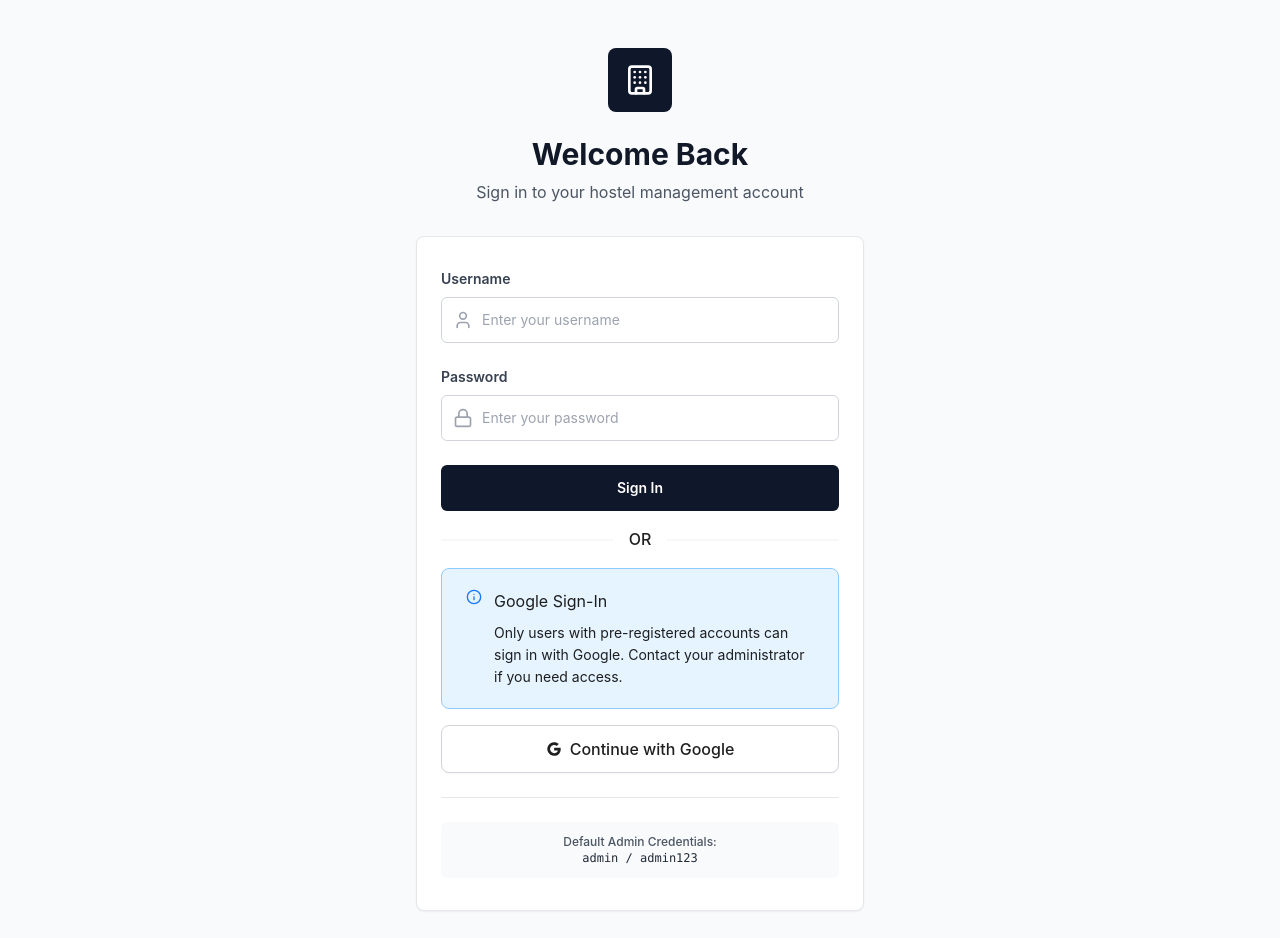
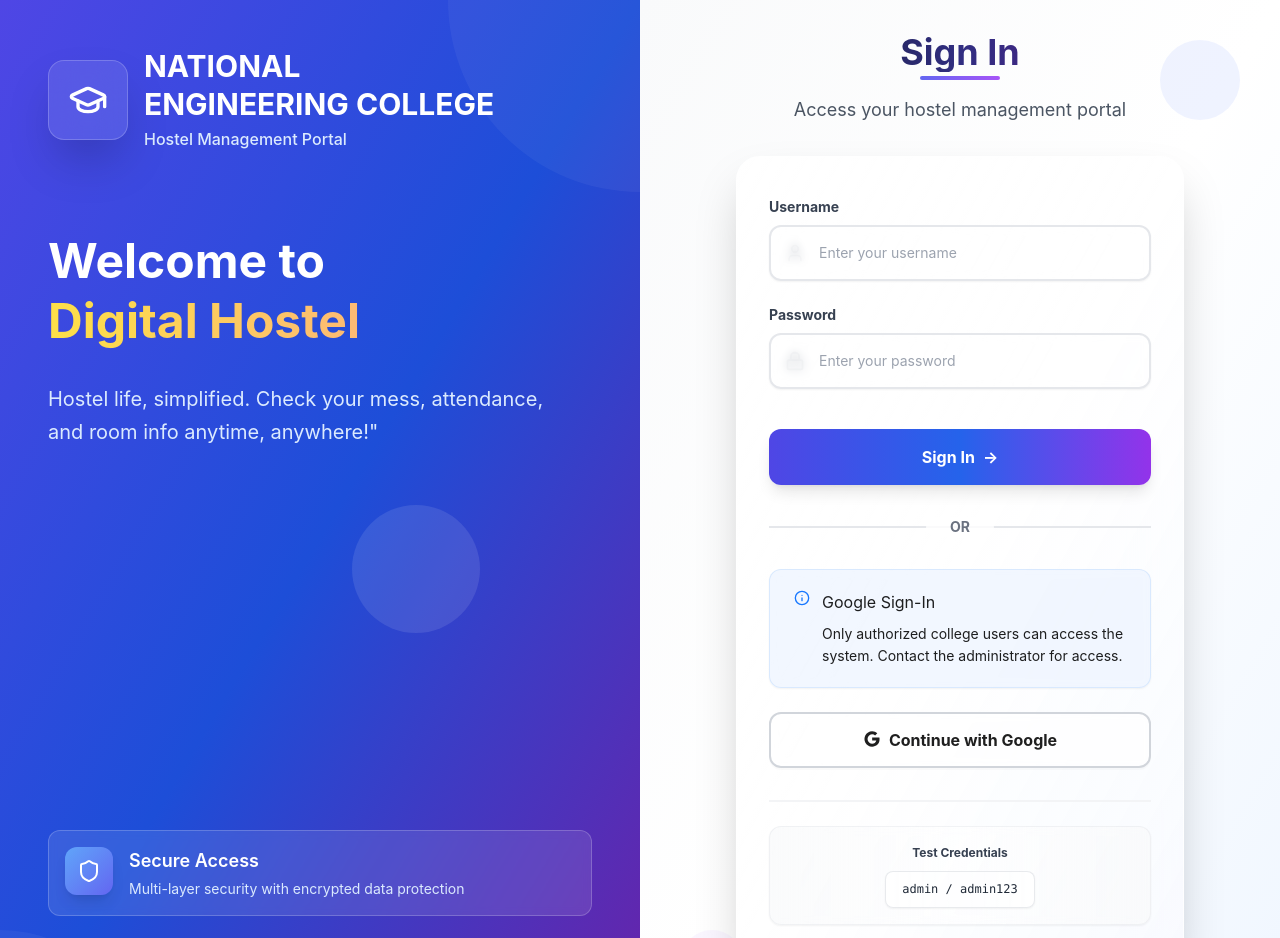
Before and after one commit to Siddiq4712/hsotel-management-mern, a React (Create React App) app in the folder frontend/: page /login in a window 1280 px wide. Shown: the top 938 px of the page. Built offline with nearby package versions, Linux system fonts and the light colour scheme.

Commit message:
Enhanced login page

```diff
--- a/frontend/package.json
+++ b/frontend/package.json
@@ -13,6 +13,7 @@
     "axios": "^1.12.2",
     "chart.js": "^4.5.0",
     "date-fns": "^4.1.0",
+    "framer-motion": "^12.23.22",
     "lucide-react": "^0.542.0",
     "moment": "^2.30.1",
     "react": "^19.1.1",
--- a/frontend/src/components/auth/Login.jsx
+++ b/frontend/src/components/auth/Login.jsx
@@ -1,7 +1,7 @@
 import React, { useState, useEffect } from 'react';
 import { useLocation } from 'react-router-dom';
 import { useAuth } from '../../context/AuthContext';
-import { Building, User, Lock, AlertCircle, Info } from 'lucide-react';
+import { GraduationCap, User, Lock, AlertCircle, Info, Shield, BookOpen, Users } from 'lucide-react';
 import { Divider, Button, Alert, message } from 'antd';
 import { GoogleOutlined } from '@ant-design/icons';
 import { authAPI } from '../../services/api';
@@ -49,9 +49,8 @@ const Login = () => {
       }
 
       setOauthError(displayMessage);
-      message.error(displayMessage, 8); // Show for 8 seconds
+      message.error(displayMessage, 8);
 
-      // Clear URL parameters after showing the error
       window.history.replaceState({}, document.title, window.location.pathname);
     }
   }, [location]);
@@ -60,7 +59,7 @@ const Login = () => {
     e.preventDefault();
     setLoading(true);
     setError('');
-    setOauthError(''); // Clear OAuth errors when attempting regular login
+    setOauthError('');
 
     const result = await login(credentials);
 
@@ -78,12 +77,10 @@ const Login = () => {
       ...credentials,
       [e.target.name]: e.target.value
     });
-    // Clear errors when user starts typing
     if (error) setError('');
     if (oauthError) setOauthError('');
   };
 
-  // Google login handler
   const handleGoogleLogin = () => {
     setError('');
     setOauthError('');
@@ -91,38 +88,115 @@ const Login = () => {
   };
 
   return (
-    <div className="min-h-screen flex items-center justify-center bg-gray-50 py-12 px-4 sm:px-6 lg:px-8">
-      <div className="max-w-md w-full space-y-8">
+    <div className="min-h-screen flex">
+
+      {/* Left Side - Branding Panel */}
+      <div className="hidden lg:flex lg:w-1/2 bg-gradient-to-br from-indigo-600 via-blue-700 to-purple-800 p-12 flex-col justify-between relative overflow-hidden">
+        {/* Animated Background Elements */}
+        <div className="absolute top-0 right-0 w-96 h-96 bg-white opacity-5 rounded-full -mr-48 -mt-48 animate-pulse"></div>
+        <div className="absolute bottom-0 left-0 w-72 h-72 bg-white opacity-5 rounded-full -ml-36 -mb-36 animate-pulse delay-1000"></div>
+        <div className="absolute top-1/2 right-1/4 w-32 h-32 bg-white opacity-10 rounded-full animate-bounce delay-500"></div>
+
+        <div className="relative z-10">
+          <div className="flex items-center space-x-4 mb-12">
+            <div className="h-20 w-20 bg-white bg-opacity-10 backdrop-blur-lg rounded-2xl flex items-center justify-center shadow-2xl border border-white border-opacity-20">
+              <GraduationCap className="h-10 w-10 text-white" />
+            </div>
+            <div>
+              <h1 className="text-3xl font-bold text-white leading-tight">NATIONAL<br />ENGINEERING COLLEGE</h1>
+              <p className="text-blue-100 text-base mt-1 font-medium">Hostel Management Portal</p>
+            </div>
+          </div>
+
+          <div className="mt-20">
+            <h2 className="text-5xl font-bold text-white mb-8 leading-tight">
+              Welcome to<br />
+              <span className="bg-gradient-to-r from-yellow-300 to-orange-300 bg-clip-text text-transparent">
+                Digital Hostel
+              </span>
+            </h2>
+            <p className="text-blue-100 text-xl leading-relaxed max-w-lg">
+              Hostel life, simplified. Check your mess, attendance, and room info anytime, anywhere!"
+            </p>
+          </div>
+        </div>
+
+        <div className="relative z-10 grid grid-cols-1 gap-6">
+          <div className="flex items-start space-x-4 p-4 bg-white bg-opacity-10 backdrop-blur-sm rounded-xl border border-white border-opacity-20">
+            <div className="h-12 w-12 bg-gradient-to-br from-blue-400 to-indigo-500 rounded-xl flex items-center justify-center flex-shrink-0 shadow-lg">
+              <Shield className="h-6 w-6 text-white" />
+            </div>
+            <div>
+              <h3 className="text-white font-semibold mb-1 text-lg">Secure Access</h3>
+              <p className="text-blue-100 text-sm">Multi-layer security with encrypted data protection</p>
+            </div>
+          </div>
+
+          <div className="flex items-start space-x-4 p-4 bg-white bg-opacity-10 backdrop-blur-sm rounded-xl border border-white border-opacity-20">
+            <div className="h-12 w-12 bg-gradient-to-br from-purple-400 to-pink-500 rounded-xl flex items-center justify-center flex-shrink-0 shadow-lg">
+              <Users className="h-6 w-6 text-white" />
+            </div>
+            <div>
+              <h3 className="text-white font-semibold mb-1 text-lg">Unified Platform</h3>
+              <p className="text-blue-100 text-sm">One portal for students, wardens, mess and administration</p>
+            </div>
+          </div>
+        </div>
+      </div>
+
+      {/* Right Side - Login Form */}
+      <div className="flex-1 flex items-center justify-center bg-gradient-to-br from-gray-50 via-white to-blue-50 p-8 relative">
+        {/* Decorative elements for mobile */}
+        <div className="absolute top-10 right-10 w-20 h-20 bg-indigo-100 rounded-full opacity-50 animate-pulse"></div>
+        <div className="absolute bottom-20 left-10 w-16 h-16 bg-purple-100 rounded-full opacity-30 animate-pulse delay-700"></div>
+
+        <div className="max-w-md w-full relative z-10">
+
+          {/* Mobile Logo */}
+          <div className="lg:hidden text-center mb-10">
+            <div className="inline-flex items-center space-x-4">
+              <div className="h-16 w-16 bg-gradient-to-br from-indigo-600 to-purple-600 rounded-2xl flex items-center justify-center shadow-lg">
+                <GraduationCap className="h-8 w-8 text-white" />
+              </div>
+              <div className="text-left">
+                <h1 className="text-xl font-bold text-gray-900 leading-tight">NATIONAL<br />ENGINEERING COLLEGE</h1>
+                <p className="text-indigo-600 text-sm font-medium">Hostel Management</p>
+              </div>
+            </div>
+          </div>
 
           {/* Header */}
-        <div className="text-center">
-          <div className="mx-auto h-16 w-16 flex items-center justify-center rounded-lg bg-slate-900 mb-6">
-            <Building className="h-8 w-8 text-white" />
+          <div className="text-center mb-8">
+            <div className="relative">
+              <h2 className="text-4xl font-bold bg-gradient-to-r from-gray-900 via-indigo-900 to-purple-900 bg-clip-text text-transparent mb-3">
+                Sign In
+              </h2>
+              <div className="absolute -bottom-2 left-1/2 transform -translate-x-1/2 w-20 h-1 bg-gradient-to-r from-indigo-500 to-purple-500 rounded-full"></div>
             </div>
-          <h2 className="text-3xl font-bold text-gray-900 mb-2">
-            Welcome Back
-          </h2>
-          <p className="text-gray-600">
-            Sign in to your hostel management account
+            <p className="text-gray-600 mt-6 text-lg">
+              Access your hostel management portal
             </p>
           </div>
 
           {/* Login Form Card */}
-        <div className="bg-white py-8 px-6 shadow-sm rounded-lg border border-gray-200">
+          <div className="bg-white/80 backdrop-blur-xl py-10 px-8 shadow-2xl rounded-3xl border border-white/20 relative overflow-hidden">
+            {/* Card decorative gradient */}
+            <div className="absolute inset-0 bg-gradient-to-br from-white/50 via-transparent to-indigo-50/30 rounded-3xl"></div>
 
+            <div className="relative z-10">
               {/* Regular Login Error Message */}
               {error && (
-            <div className="mb-6 p-4 bg-red-50 border-l-4 border-red-400 rounded-r">
+                <div className="mb-6 p-4 bg-red-50/80 backdrop-blur-sm border border-red-200/50 rounded-xl shadow-sm animate-fadeIn">
                   <div className="flex">
-                <AlertCircle className="h-5 w-5 text-red-400 mr-3 mt-0.5" />
-                <p className="text-sm text-red-700">{error}</p>
+                    <AlertCircle className="h-5 w-5 text-red-500 mr-3 mt-0.5 flex-shrink-0" />
+                    <p className="text-sm text-red-800 font-medium">{error}</p>
                   </div>
                 </div>
               )}
 
               {/* OAuth Error Message */}
               {oauthError && (
-            <div className="mb-6">
+                <div className="mb-6 animate-fadeIn">
                   <Alert
                     message="Google Sign-In Error"
                     description={oauthError}
@@ -130,6 +204,7 @@ const Login = () => {
                     showIcon
                     closable
                     onClose={() => setOauthError('')}
+                    className="rounded-xl shadow-sm"
                   />
                 </div>
               )}
@@ -137,13 +212,13 @@ const Login = () => {
               <form onSubmit={handleSubmit} className="space-y-6">
 
                 {/* Username Field */}
-            <div>
-              <label htmlFor="username" className="block text-sm font-semibold text-gray-700 mb-2">
+                <div className="space-y-2">
+                  <label htmlFor="username" className="block text-sm font-bold text-gray-700">
                     Username
                   </label>
-              <div className="relative">
-                <div className="absolute inset-y-0 left-0 pl-3 flex items-center pointer-events-none">
-                  <User className="h-5 w-5 text-gray-400" />
+                  <div className="relative group">
+                    <div className="absolute inset-y-0 left-0 pl-4 flex items-center pointer-events-none">
+                      <User className="h-5 w-5 text-gray-400 group-focus-within:text-indigo-500 transition-colors duration-200" />
                     </div>
                     <input
                       id="username"
@@ -152,20 +227,20 @@ const Login = () => {
                       required
                       value={credentials.username}
                       onChange={handleChange}
-                  className="block w-full pl-10 pr-3 py-3 border border-gray-300 rounded-md placeholder-gray-400 focus:outline-none focus:ring-2 focus:ring-slate-900 focus:border-transparent text-sm"
+                      className="block w-full pl-12 pr-4 py-4 border-2 border-gray-200 rounded-xl placeholder-gray-400 focus:outline-none focus:ring-4 focus:ring-indigo-500/20 focus:border-indigo-500 text-sm transition-all duration-300 bg-white/50 backdrop-blur-sm hover:bg-white/80 shadow-sm hover:shadow-md"
                       placeholder="Enter your username"
                     />
                   </div>
                 </div>
 
                 {/* Password Field */}
-            <div>
-              <label htmlFor="password" className="block text-sm font-semibold text-gray-700 mb-2">
+                <div className="space-y-2">
+                  <label htmlFor="password" className="block text-sm font-bold text-gray-700">
                     Password
                   </label>
-              <div className="relative">
-                <div className="absolute inset-y-0 left-0 pl-3 flex items-center pointer-events-none">
-                  <Lock className="h-5 w-5 text-gray-400" />
+                  <div className="relative group">
+                    <div className="absolute inset-y-0 left-0 pl-4 flex items-center pointer-events-none">
+                      <Lock className="h-5 w-5 text-gray-400 group-focus-within:text-indigo-500 transition-colors duration-200" />
                     </div>
                     <input
                       id="password"
@@ -174,19 +249,23 @@ const Login = () => {
                       required
                       value={credentials.password}
                       onChange={handleChange}
-                  className="block w-full pl-10 pr-3 py-3 border border-gray-300 rounded-md placeholder-gray-400 focus:outline-none focus:ring-2 focus:ring-slate-900 focus:border-transparent text-sm"
+                      className="block w-full pl-12 pr-4 py-4 border-2 border-gray-200 rounded-xl placeholder-gray-400 focus:outline-none focus:ring-4 focus:ring-indigo-500/20 focus:border-indigo-500 text-sm transition-all duration-300 bg-white/50 backdrop-blur-sm hover:bg-white/80 shadow-sm hover:shadow-md"
                       placeholder="Enter your password"
                     />
                   </div>
                 </div>
 
                 {/* Submit Button */}
-            <div>
+                <div className="pt-4">
                   <button
                     type="submit"
                     disabled={loading}
-                className="group relative w-full flex justify-center py-3 px-4 border border-transparent text-sm font-semibold rounded-md text-white bg-slate-900 hover:bg-slate-800 focus:outline-none focus:ring-2 focus:ring-offset-2 focus:ring-slate-900 disabled:opacity-50 disabled:cursor-not-allowed transition-colors duration-200"
+                    className="relative w-full group overflow-hidden bg-gradient-to-r from-indigo-600 via-blue-600 to-purple-600 hover:from-indigo-700 hover:via-blue-700 hover:to-purple-700 text-white font-bold py-4 px-6 rounded-xl shadow-lg hover:shadow-2xl transform hover:-translate-y-1 focus:outline-none focus:ring-4 focus:ring-indigo-500/50 disabled:opacity-50 disabled:cursor-not-allowed disabled:transform-none transition-all duration-300 active:scale-95"
                   >
+                    {/* Button background animation */}
+                    <div className="absolute inset-0 bg-gradient-to-r from-white/0 via-white/20 to-white/0 transform -skew-x-12 -translate-x-full group-hover:translate-x-full transition-transform duration-700"></div>
+
+                    <span className="relative flex items-center justify-center">
                       {loading ? (
                         <>
                           <svg className="animate-spin -ml-1 mr-3 h-5 w-5 text-white" xmlns="http://www.w3.org/2000/svg" fill="none" viewBox="0 0 24 24">
@@ -196,23 +275,37 @@ const Login = () => {
                           Signing in...
                         </>
                       ) : (
-                  'Sign In'
+                        <>
+                          Sign In
+                          <div className="ml-2 transform group-hover:translate-x-1 transition-transform duration-200">
+                            →
+                          </div>
+                        </>
                       )}
+                    </span>
                   </button>
                 </div>
               </form>
 
               {/* Divider */}
-          <Divider>OR</Divider>
+              <div className="relative my-8">
+                <div className="absolute inset-0 flex items-center">
+                  <div className="w-full border-t-2 border-gray-200"></div>
+                </div>
+                <div className="relative flex justify-center text-sm">
+                  <span className="px-6 bg-white/80 text-gray-500 font-bold rounded-full">OR</span>
+                </div>
+              </div>
 
               {/* Google Login Info Alert */}
-          <div className="mb-4">
+              <div className="mb-6">
                 <Alert
                   message="Google Sign-In"
-              description="Only users with pre-registered accounts can sign in with Google. Contact your administrator if you need access."
+                  description="Only authorized college users can access the system. Contact the administrator for access."
                   type="info"
                   showIcon
                   icon={<Info className="h-4 w-4" />}
+                  className="rounded-xl border-blue-200/50 bg-blue-50/80 backdrop-blur-sm shadow-sm"
                 />
               </div>
 
@@ -220,31 +313,37 @@ const Login = () => {
               <Button
                 type="default"
                 size="large"
-            icon={<GoogleOutlined />}
+                icon={<GoogleOutlined className="text-lg" />}
                 onClick={handleGoogleLogin}
                 disabled={loading}
-            className="w-full h-12 text-base font-medium border-gray-300 hover:border-blue-500 hover:text-blue-500 focus:border-blue-500 focus:text-blue-500"
+                className="w-full h-14 text-base font-bold border-2 border-gray-300 hover:border-blue-500 hover:text-blue-600 focus:border-blue-500 focus:text-blue-600 rounded-xl transition-all duration-300 hover:scale-105 hover:shadow-lg active:scale-95 transform bg-white/70 backdrop-blur-sm"
               >
                 Continue with Google
               </Button>
 
-          {/* Admin Credentials Info */}
-          <div className="mt-6 pt-6 border-t border-gray-200">
-            <div className="bg-gray-50 rounded-md p-3">
-              <p className="text-xs text-gray-600 text-center">
-                <span className="font-medium">Default Admin Credentials:</span>
-                <br />
-                <span className="font-mono text-gray-800">admin / admin123</span>
+              {/* Test Credentials */}
+              <div className="mt-8 pt-6 border-t-2 border-gray-100">
+                <div className="bg-gradient-to-r from-gray-50/80 via-white/50 to-gray-50/80 backdrop-blur-sm rounded-xl p-4 border border-gray-200/50 shadow-sm">
+                  <p className="text-xs text-gray-600 text-center leading-relaxed">
+                    <span className="font-bold text-gray-700 block mb-2">Test Credentials</span>
+                    <span className="font-mono text-gray-800 bg-white/80 px-4 py-2 rounded-lg border border-gray-300/50 inline-block shadow-sm">
+                      admin / admin123
+                    </span>
                   </p>
+                </div>
               </div>
             </div>
           </div>
 
           {/* Footer */}
-        <div className="text-center">
-          <p className="text-xs text-gray-500">
+          <div className="text-center mt-8">
+            <p className="text-sm text-gray-500 font-medium">
+              © 2025 National Engineering College. All rights reserved.
+            </p>
+            <p className="text-xs text-gray-400 mt-2">
               Hostel Management System v2.0
             </p>
+          </div>
         </div>
       </div>
     </div>
```
Also changed, not shown: 1 other file (tests, documents, lock files or other folders). Lines whose indentation alone changed are shown as unchanged.
